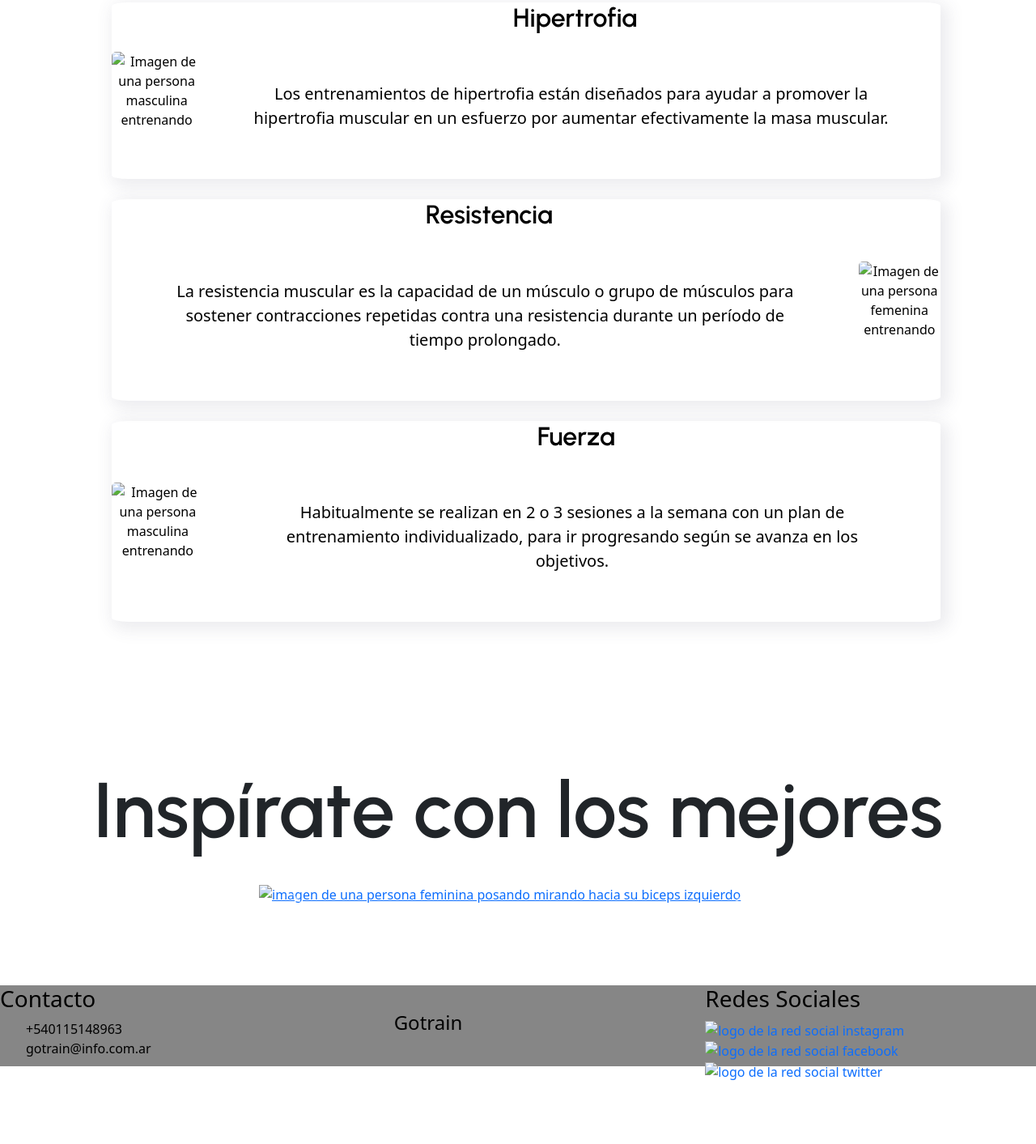
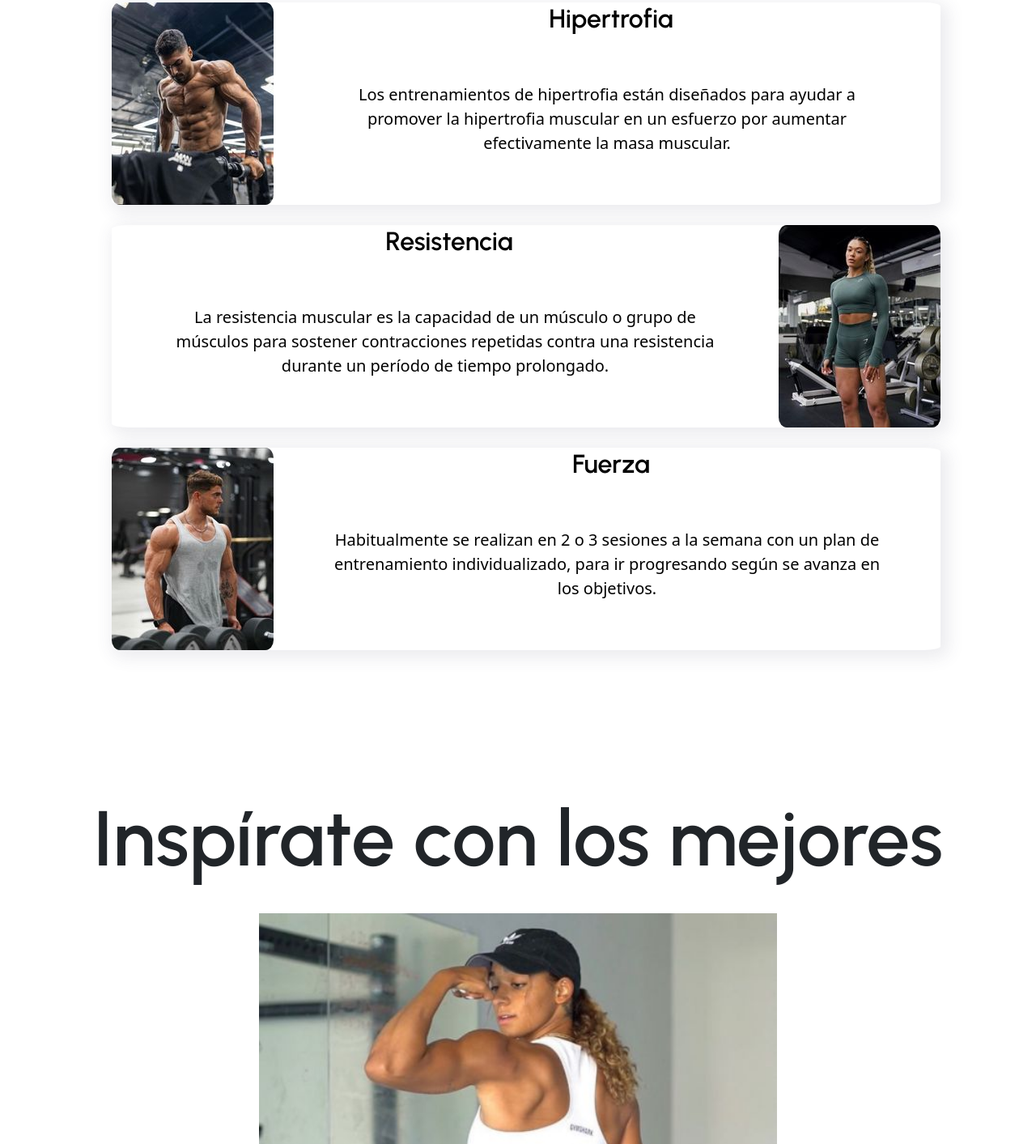
Before and after one commit to IvoNico/gotrain, a website: page pages/entrenamiento.html in a window 1280 px wide. Shown: the part 947-2360 px from the top of the page at 81% size. Before the commit the page ends 2283 px from the top, so only its background shows below. Drawn offline with nearby package versions, Linux system fonts and the light colour scheme; files that its build step writes are made by us from their sources; the site is published under a folder, as on GitHub Pages, so addresses that start at the root find nothing; files whose address does not match are found by name.

Commit message:
se corrigieron errores de redireccion

```diff
--- a/pages/entrenamiento.html
+++ b/pages/entrenamiento.html
@@ -54,27 +54,27 @@
     </header>
     <main>
         <section class="entrenamientos">
-            <a class="entrenamientos__card" href="hipertrofia.html" target="_blank">
+            <a class="entrenamientos__card" href="./hipertrofia.html" target="_blank">
                 <div class="wow entrenamientos__card--info animate__animated animate__bounceInDown">
-                    <img class="img__entrenamientos" src="/img/entrenamiento-hipertrofia.jpg"  alt="Imagen de una persona masculina entrenando">
+                    <img class="img__entrenamientos" src="../img/entrenamiento-hipertrofia.jpg"  alt="Imagen de una persona masculina entrenando">
                     <div>
                         <h2 class="title">Hipertrofia</h2>
                         <p class="entrenamientos__contenido">Los entrenamientos de hipertrofia están diseñados para ayudar a promover la hipertrofia muscular en un esfuerzo por aumentar efectivamente la masa muscular.</p>
                     </div>
                 </div>
             </a>
-            <a class="entrenamientos__card" href="resistencia.html" target="_blank">
+            <a class="entrenamientos__card" href="./resistencia.html" target="_blank">
                 <div class="wow entrenamientos__card--info animate__animated animate__bounceInLeft">
                     <div>
                         <h2 class="title">Resistencia</h2>
                         <p class="entrenamientos__contenido">La resistencia muscular es la capacidad de un músculo o grupo de músculos para sostener contracciones repetidas contra una resistencia durante un período de tiempo prolongado. </p>
                     </div>
-                    <img class="img__entrenamientos" src="/img/entrenamiento-resistencia.jpg"  alt="Imagen de una persona femenina entrenando">
+                    <img class="img__entrenamientos" src="../img/entrenamiento-resistencia.jpg"  alt="Imagen de una persona femenina entrenando">
                 </div>
             </a>
-            <a class="entrenamientos__card" href="/fuerza.htm" target="_blank">
+            <a class="entrenamientos__card" href="./fuerza.html" target="_blank">
                 <div class="wow entrenamientos__card--info animate__animated animate__bounceInUp">
-                    <img class="img__entrenamientos" src="/img/entrenamiento-fuerza.jpg"  alt="Imagen de una persona masculina entrenando">
+                    <img class="img__entrenamientos" src="../img/entrenamiento-fuerza.jpg"  alt="Imagen de una persona masculina entrenando">
                     <div>
                         <h2 class="title">Fuerza</h2>
                         <p class="entrenamientos__contenido">Habitualmente se realizan en 2 o 3 sesiones a la semana con un plan de entrenamiento individualizado, para ir progresando según se avanza en los objetivos.</p>
@@ -88,22 +88,22 @@
                 <div class="carousel-inner">
                     <div class="carousel-item active">
                         <a href="https://www.instagram.com/cbum/?utm_medium=copy_link" target="_blank">
-                            <img src="/img/entrenando-pectoral.jpg" class="d-block w-100" alt="imagen de una persona masculina realizando ejercicio en un gym">
+                            <img src="../img/entrenando-pectoral.jpg" class="d-block w-100" alt="imagen de una persona masculina realizando ejercicio en un gym">
                         </a>
                     </div>
                     <div class="carousel-item">
                         <a href="https://instagram.com/libbychristensen?utm_medium=copy_link" target="_blank">
-                            <img src="/img/pose-entrenamiento.jpg" class="d-block w-100" alt="imagen de una persona feminina posando mirando hacia su biceps izquierdo">
+                            <img src="../img/pose-entrenamiento.jpg" class="d-block w-100" alt="imagen de una persona feminina posando mirando hacia su biceps izquierdo">
                         </a>
                     </div>
                     <div class="carousel-item">
                         <a href="https://instagram.com/nuttyfoodiefitness?utm_medium=copy_link" target="_blank">
-                            <img src="/img/entrenando-espalda.jpg" class="d-block w-100" alt="imagen de una persona masculina entrenando en un gym a una mano">
+                            <img src="../img/entrenando-espalda.jpg" class="d-block w-100" alt="imagen de una persona masculina entrenando en un gym a una mano">
                         </a>
                     </div>
                     <div class="carousel-item">
                         <a href="https://instagram.com/calumvonmoger?utm_medium=copy_link" target="_blank">
-                            <img src="/img/pose-fitness.jpg" class="d-block w-100" alt="imagen de una persona feminina posando con su brazo izquiero semi extendido haciendo fuerza">
+                            <img src="../img/pose-fitness.jpg" class="d-block w-100" alt="imagen de una persona feminina posando con su brazo izquiero semi extendido haciendo fuerza">
                         </a>
                     </div>
                 </div>
@@ -120,7 +120,7 @@
     </main>
     <footer class="footer">
         <div>
-            <a class="footerContacto" href="contacto.html">
+            <a class="footerContacto" href="./contacto.html">
                 <h3>Contacto</h3>
                 <ul class="footerContactoList">
                     <li>+540115148963</li>
@@ -128,19 +128,19 @@
                 </ul>
             </a>
         </div>
-        <a class="footerTitle" href="index.html">
+        <a class="footerTitle" href="../index.html">
             <h4>Gotrain</h4>
         </a>
         <div class="footerRedes">
             <h3>Redes Sociales</h3>
             <a class="footerRedesLinks" href="https://www.instagram.com/">
-                <img class="footerRedesImg" src="/img/instagram.png" alt="logo de la red social instagram">
+                <img class="footerRedesImg" src="../img/instagram.png" alt="logo de la red social instagram">
             </a>
             <a class="footerRedesLinks" href="https://www.facebook.com/">
-                <img class="footerRedesImg" src="/img/facebook.png" alt="logo de la red social facebook">
+                <img class="footerRedesImg" src="../img/facebook.png" alt="logo de la red social facebook">
             </a>
             <a class="footerRedesLinks" href="https://www.twitter.com/">
-                <img class="footerRedesImg" src="/img/twitter.png" alt="logo de la red social twitter">
+                <img class="footerRedesImg" src="../img/twitter.png" alt="logo de la red social twitter">
             </a>
         </div>
     </footer>
```
Also changed, not shown: pages/contacto.html (+4 -3 lines), pages/fuerza.html (+6 -5 lines), pages/hipertrofia.html (+6 -5 lines), pages/nutricion.html (+3 -2 lines), pages/resistencia.html (+6 -5 lines), pages/salud.html (+7 -7 lines).
